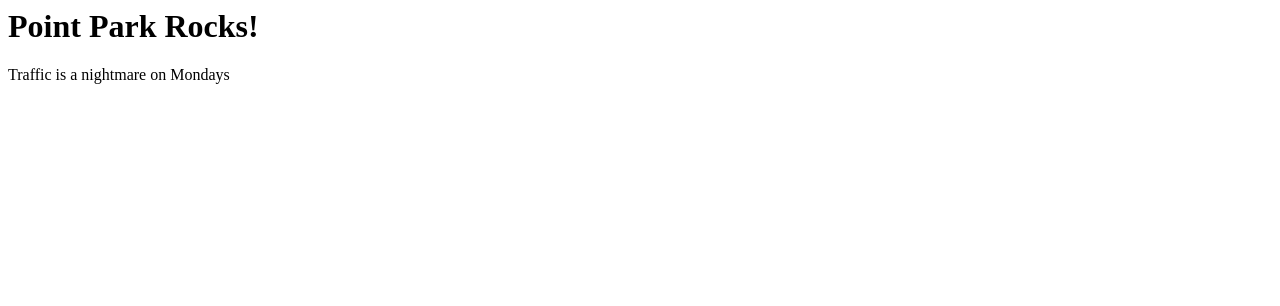
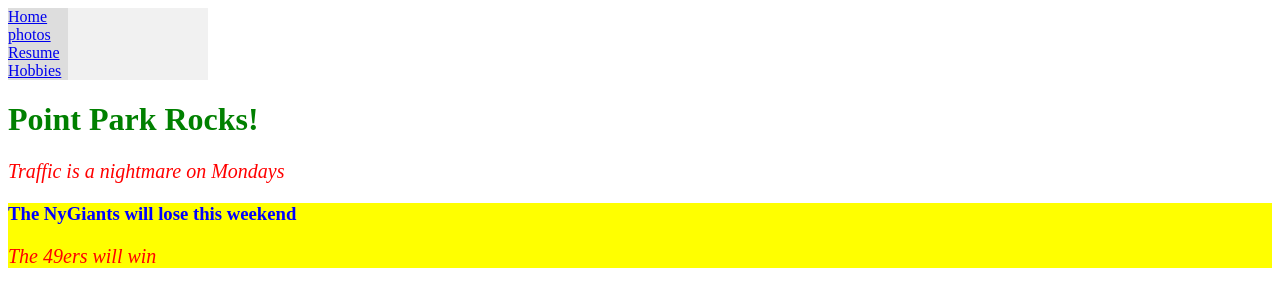
Before and after one commit to jeffreyjseamanppu/cmps262, a plain HTML site: page index.html in a window 1280 px wide. Drawn offline with Linux system fonts and the light colour scheme.

Commit message:
first committ of this repo collab

```diff
--- a/index.html
+++ b/index.html
@@ -1,9 +1,49 @@
 <html>
   <title>Point Park CS</title>
   <head>
+    <style>
+      body {
+        color: blue;
+      }
+
+      h1 {
+        color: green;
+      }
+
+      p {
+        color: red;
+        font-style: italic;
+        font-size: 20px;
+      }
+
+      ul {
+        list-style-type: none;
+        margin: 0;
+        padding: 0;
+        width: 200px;
+        background-color: #f1f1f1;
+        padding: 8px, 16px;
+      }
+
+      li {
+        display: block;
+        width: 60px;
+        background-color: #dddddd;
+      }
+    </style>
     <body>
+      <ul>
+        <li><a href="#home">Home</a></li>
+        <li><a href="#photos">photos</a></li>
+        <li><a href="#resume">Resume</a></li>
+        <li><a href="#hobbies">Hobbies</a></li>
+      </ul>
       <h1>Point Park Rocks!</h1>
       <p>Traffic is a nightmare on Mondays</p>
+      <div style="background-color: yellow">
+        <h3>The NyGiants will lose this weekend</h3>
+        <p>The 49ers will win</p>
+      </div>
     </body>
   </head>
 </html>
```
